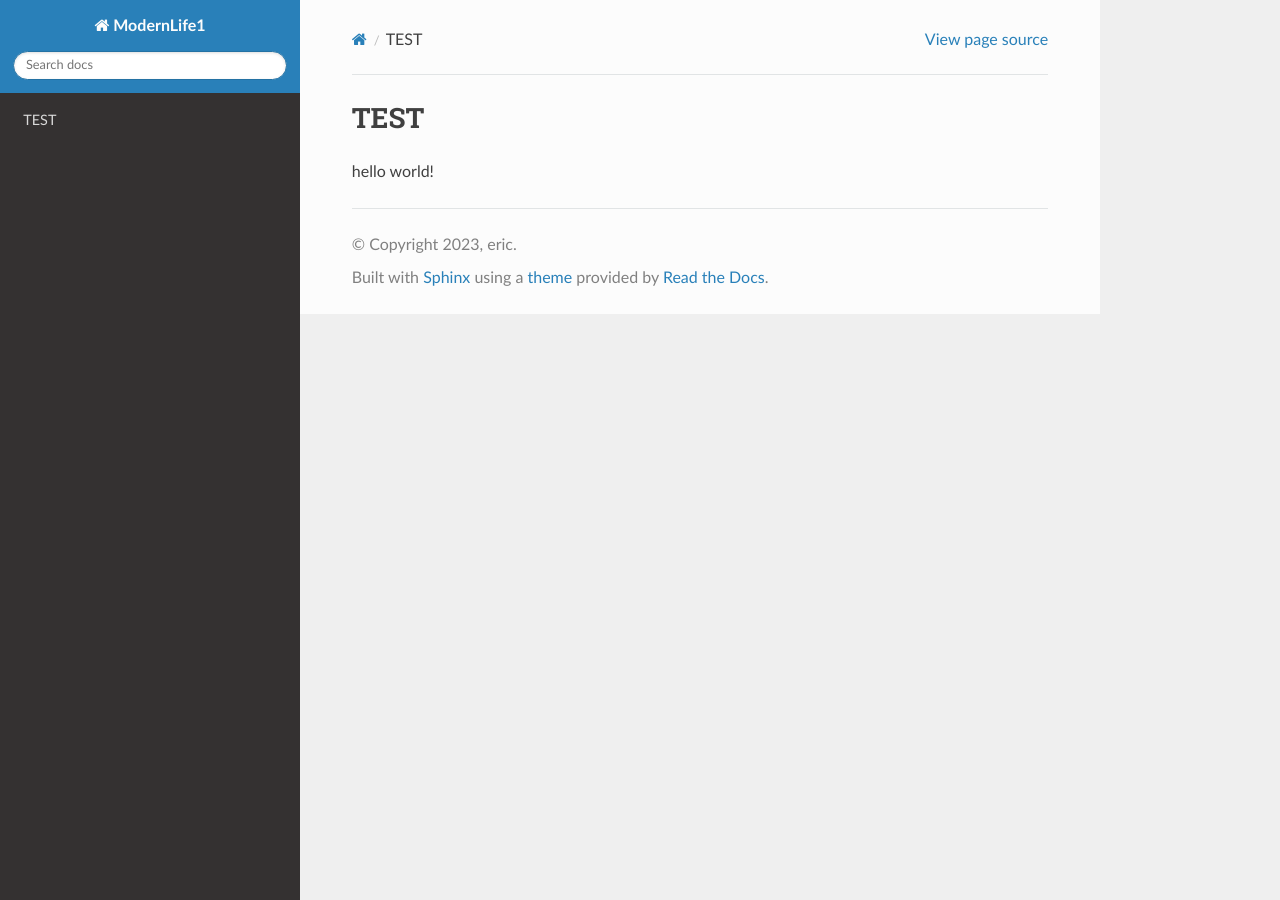
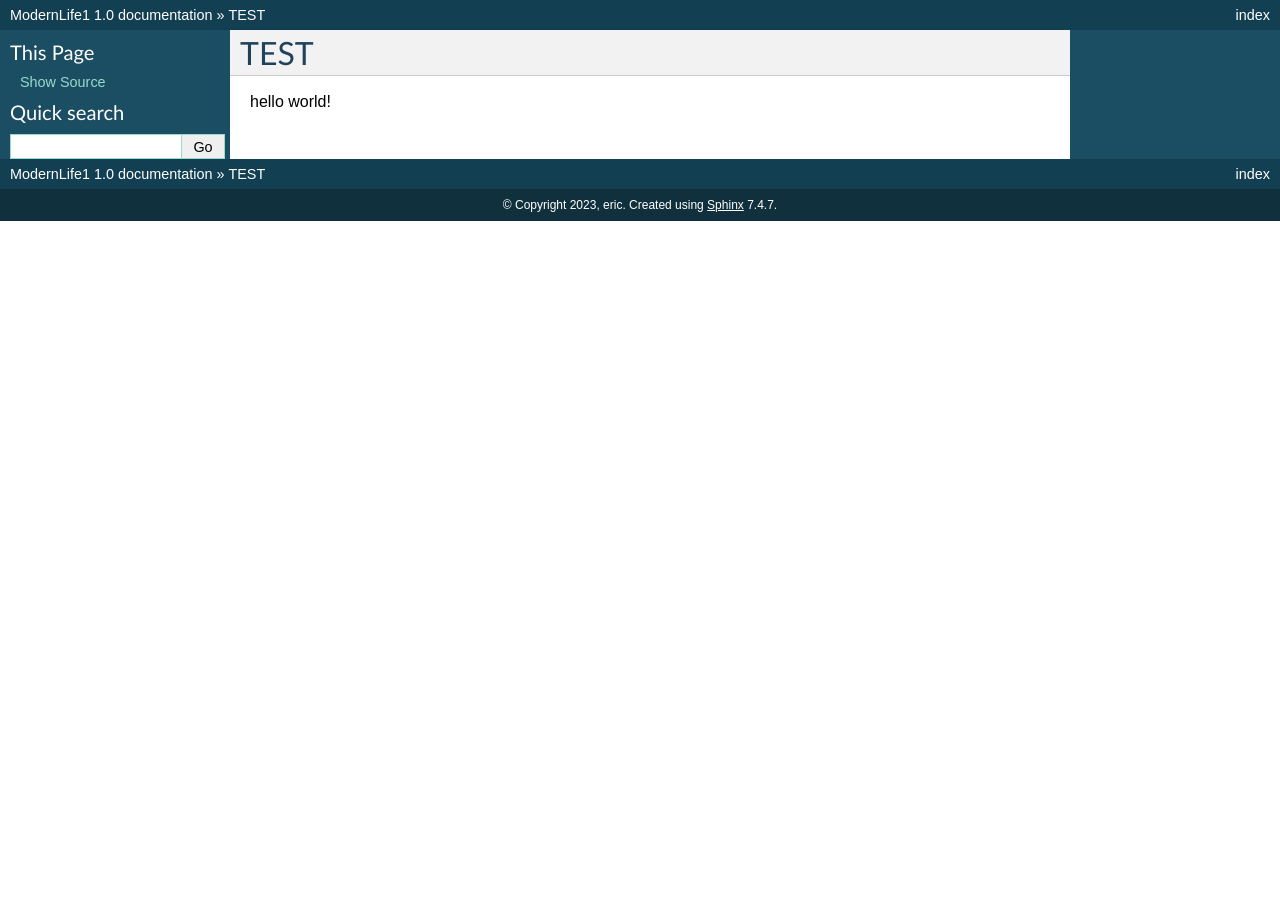
Before and after one commit to eric2003/tmp_rdx, a Sphinx documentation site: the page built from docs/source/index.rst, in a window 1280 px wide. Built offline with Sphinx 7.4.7, drawn with Linux system fonts in a browser that asks for light colours.

Commit message:
modify v8

```diff
--- a/docs/source/conf.py
+++ b/docs/source/conf.py
@@ -25,6 +25,6 @@ exclude_patterns = []
 # https://www.sphinx-doc.org/en/master/usage/configuration.html#options-for-html-output
 
 #html_theme = 'alabaster'
-html_theme = 'sphinx_rtd_theme'
-#html_theme = "classic1"
+#html_theme = 'sphinx_rtd_theme'
+html_theme = "classic"
 html_static_path = ['_static']
```
